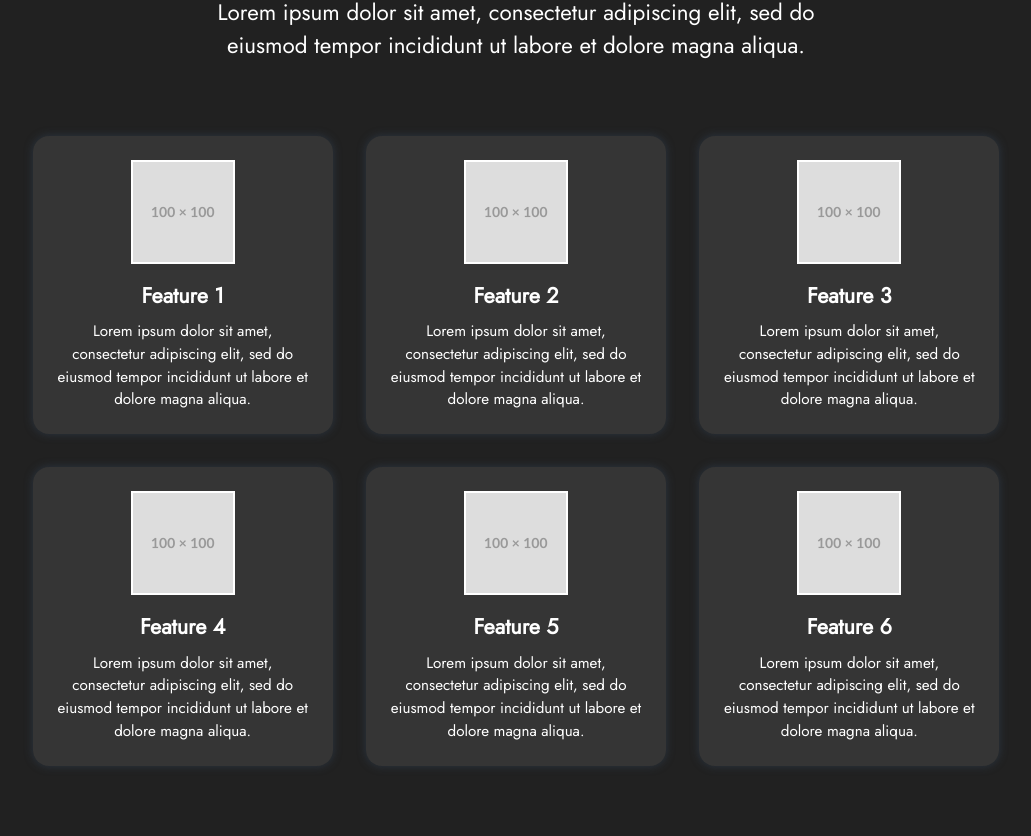
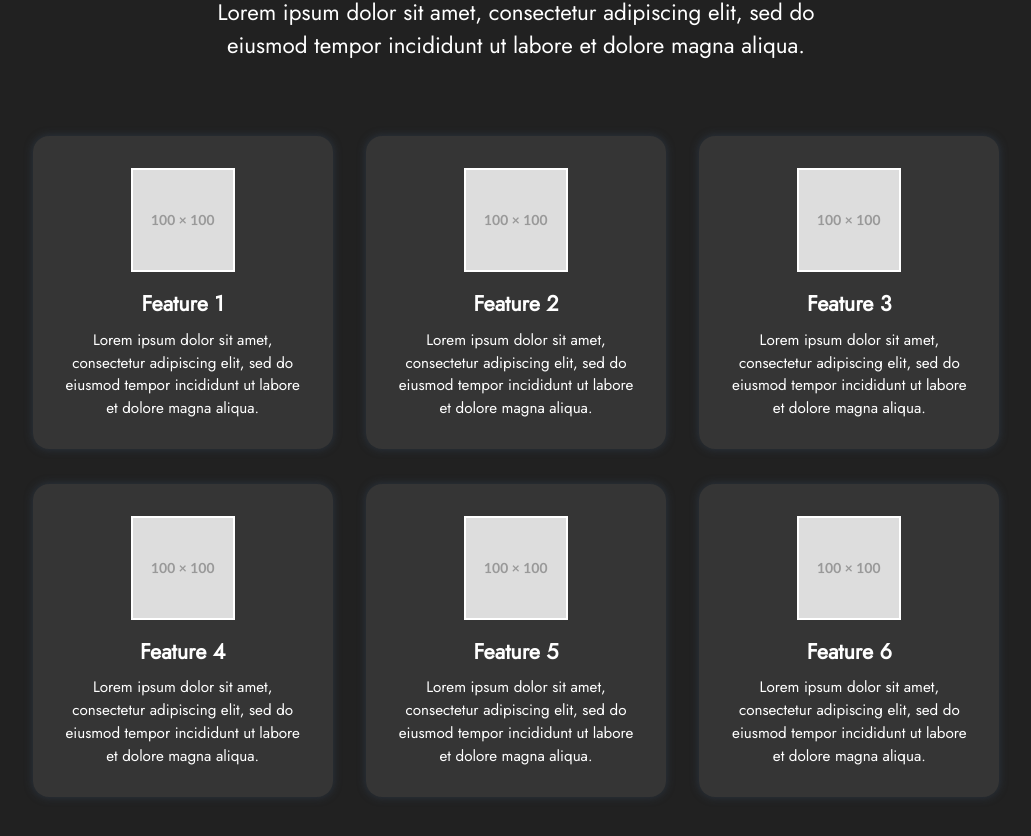
Before and after one commit to canerates/app-landingpage-template, a React (Create React App) app: page / in a window 1280 px wide. Shown: the part 1009-1845 px from the top of the page, without its empty margins (124-1155 px from the left). Built offline with nearby package versions, Linux system fonts and the light colour scheme; a web font is replaced by a local one.

Commit message:
FeatureCard update

```diff
--- a/src/components/features/FeatureCard.js
+++ b/src/components/features/FeatureCard.js
@@ -4,10 +4,17 @@ const StyledFeatureBox = styled(Box)(({ theme }) => ({
   height: "90%",
   width: "90%",
   boxSizing: "border-box",
-  padding: "1.5rem !important",
+  padding: "2rem !important",
   borderRadius: "1rem",
   boxShadow: `0px 0px 10px ${theme.palette.feature.shadowPrimary}70`,
   backgroundColor: `${theme.palette.feature.backgroundPrimary}70`,
+  cursor: "pointer",
+  transform: "none",
+  transition: "transform 150ms linear, box-shadow 200ms ease-in-out",
+  "&:hover": {
+    transform: "scale(1.02)",
+    boxShadow: `0px 0px 15px ${theme.palette.feature.shadowPrimary}90`,
+  }
 }));
 
 const StyledFeatureContent = styled("div")(({ theme }) => ({
```
